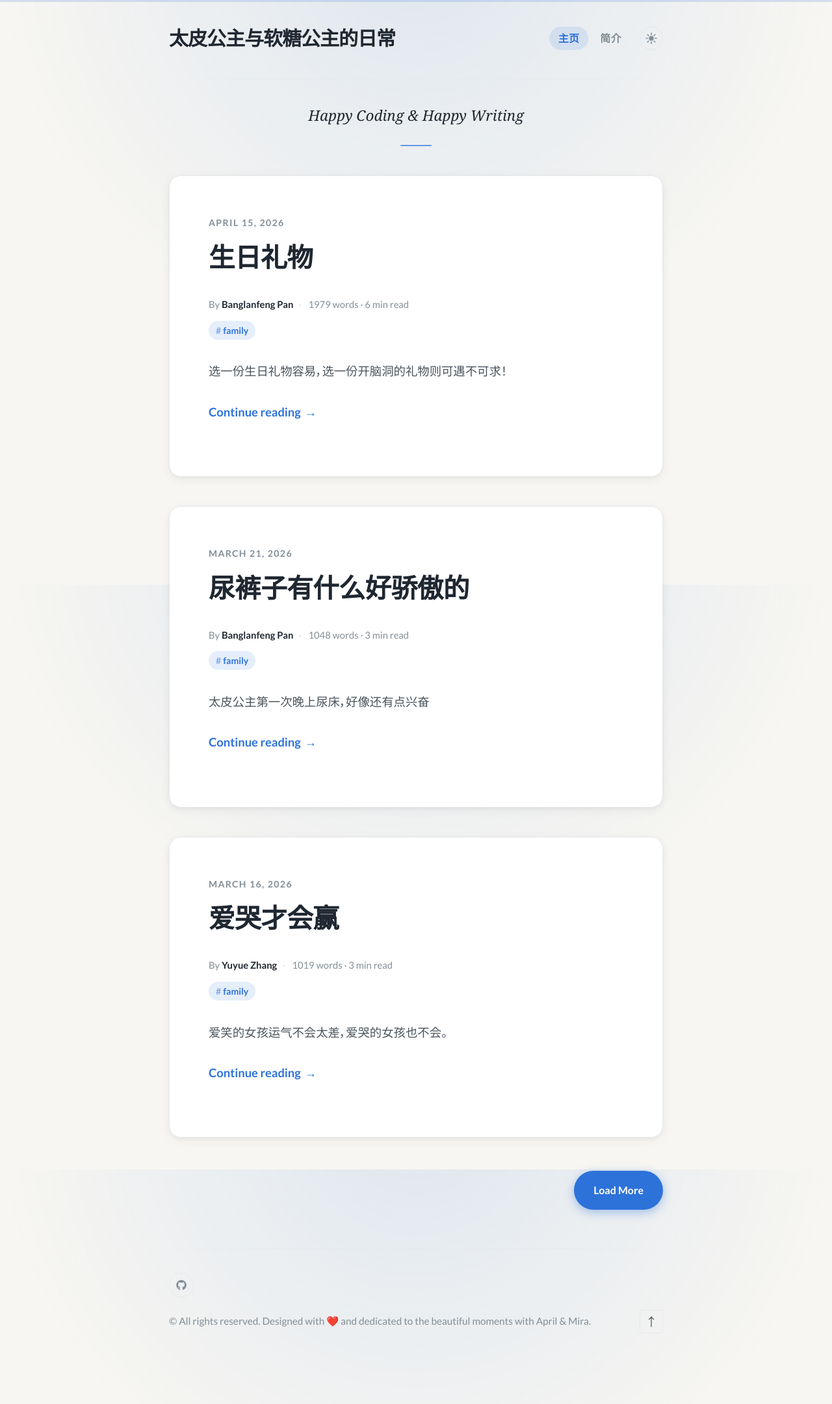
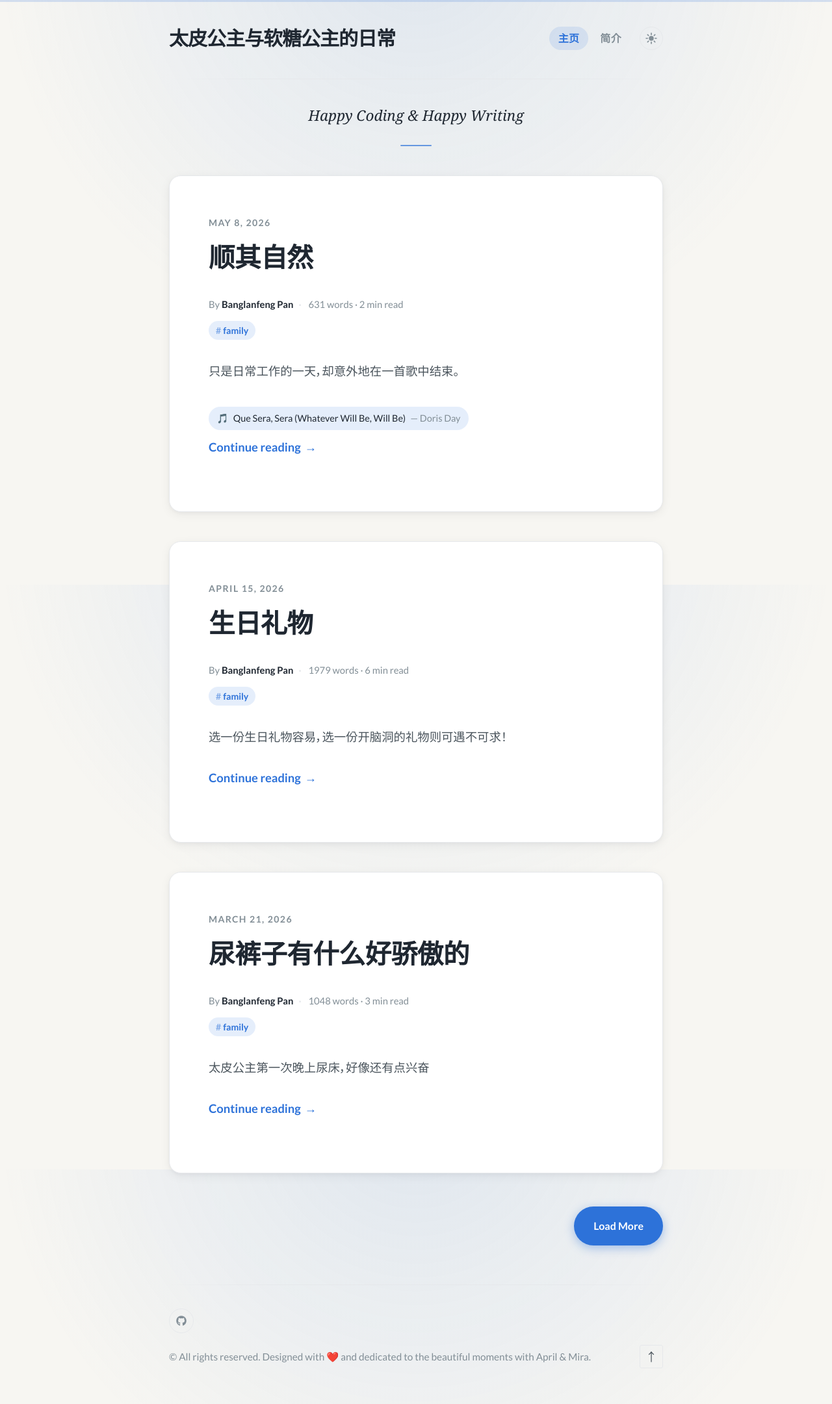
Before and after one commit to spiderPan/APMY, a Jekyll site: the page built from index.html, in a window 1280 px wide. Shown: the whole page at 65% size. Built offline with Jekyll 4.4.1, drawn with Linux system fonts in a browser that asks for light colours; some web fonts are replaced; the list of posts is cut into pages by our own code; before the commit the page ends 2106 px from its top, so only the background shows below that.

Commit message:
added new post with music

```diff
--- a/_layouts/post.html
+++ b/_layouts/post.html
@@ -31,6 +31,7 @@ layout: default
     </header><!-- .post-header -->
     <div id="post-content" class="post-content">
       {{content}}
+      {% include music.html %}
     </div><!-- .post-content -->
     <div class="post-share">
       <span>Share:</span>
--- /dev/null
+++ b/_posts/2026-05-08-顺其自然.md
@@ -0,0 +1,27 @@
+---
+layout: post
+title: "顺其自然"
+slug: que-sera-sera
+description: "只是日常工作的一天，却意外地在一首歌中结束。"
+date: 2026-05-08
+tags: [family]
+music:
+  title: "Que Sera, Sera (Whatever Will Be, Will Be)"
+  artist: "Doris Day"
+  youtube: CcWbZUgymkw
+  start: 11
+---
+
+早上一上线发现公司服务到处是警报🚨，仔细查了一圈，最后是亚马逊驻站工程师通报，是亚马逊服务器温度计坏了，然后就着了🔥，对，物理意义上燃了。一众工程师兵荒马乱，各显神通折腾到中午，公司服务才从废墟里爬起来。
+
+队伍里那个不苟言笑的俄式口音，突然哼起了歌。我说你唱啥？他说你们猜。我被这突如其来的挑战激起了胜负心，毕竟环顾全组，各位糙汉加一起都凑不全五音。我说那你大点声。"哼——哼哼，哼——哼"，俄式口音一唱歌又变成了蚊子叫。这熟悉的圆舞曲却一下把我带回了大学时代，独自坐在机房戴上耳机🎧看电影的样子。午后的阳光暖得发懒，一整个下午的时光，仿佛就在一部黑白片里消磨干净了。
+
+我问你是啥时候看这部电影的？他没看过，但这首歌是小的时候他妈妈经常给他唱的，甚至很长一段时间是他的哄睡曲；想来他今年春天刚休完陪产假，于是问他是不是也给他女儿唱来着？他嘿嘿一笑说是的。
+
+我隐约感觉但又无从考证，他妈妈是如何接触并喜欢上这首歌。毕竟我记忆里电影恐怕比他妈妈年龄还要大不少，但是考虑到她能接触到的年龄，时间线倒也吻合。哦对了，老哥出生在列宁格勒，一座在他记事后没多久，就因改名而不复存在的城市。
+
+晚上睡觉前，我给我家姑娘们放了一遍，大女儿说好听，一边听着一边炫耀着她的睡裙跳了起来；小女儿听了一会，扔下一句“吵”一边跑去刷牙。我自己又听了两遍，赛博朋克，雨打风吹去，倒也应景，
+
+> *Qué Será, Será*  \
+> *Whatever will be, will be* \
+> *The future’s not ours to see*
--- /dev/null
+++ b/_sass/_music-embed.scss
@@ -0,0 +1,47 @@
+.music-embed {
+  margin: 2rem 0;
+  scroll-margin-top: 1.5rem;
+
+  &__player {
+    display: block;
+    width: 100%;
+    aspect-ratio: 16 / 9;
+    border: 0;
+    border-radius: 8px;
+  }
+
+  &__caption {
+    display: flex;
+    align-items: baseline;
+    gap: 0.4rem;
+    margin-top: 0.5rem;
+    color: var(--color-meta);
+    font-size: 0.85rem;
+  }
+
+  &__title {
+    color: var(--color-secondary);
+    font-weight: 500;
+  }
+
+  &__artist {
+    color: var(--color-meta);
+  }
+}
+
+.post-music-chip {
+  display: inline-flex;
+  align-items: center;
+  gap: 0.4rem;
+  margin-top: 0.5rem;
+  padding: 0.25rem 0.7rem;
+  background: var(--color-accent-soft);
+  color: var(--color-secondary);
+  border-radius: 999px;
+  font-size: 0.8rem;
+  text-decoration: none;
+
+  &__artist {
+    color: var(--color-meta);
+  }
+}
--- a/assets/css/style.scss
+++ b/assets/css/style.scss
@@ -83,3 +83,4 @@ $font: (
 @import "animations";
 @import "prism";
 @import "book-viewer";
+@import "music-embed";
--- a/index.html
+++ b/index.html
@@ -31,6 +31,13 @@ layout: default
     </header><!-- .post-header -->
     <div class="post-content">
       <p>{{ post.description | default: post.excerpt | strip_html | truncatewords: 50 }}</p>
+      {% if post.music and post.music.title %}
+      <a class="post-music-chip" href="{{ site.baseurl }}{{ post.url }}#music-player">
+        <span aria-hidden="true">🎵</span>
+        <span>{{ post.music.title }}</span>
+        {% if post.music.artist %}<span class="post-music-chip__artist">— {{ post.music.artist }}</span>{% endif %}
+      </a>
+      {% endif %}
       <p class="read-more"><a href="{{ site.baseurl }}{{ post.url }}" class="read-more-link">Continue reading</a></p>
     </div><!-- .post-content -->
   </article><!-- .post -->
--- a/package.json
+++ b/package.json
@@ -18,7 +18,7 @@
   },
   "scripts": {
     "test": "echo \"Error: no test specified\" && exit 1",
-    "start": "bundle install && npx webpack --watch & bundle exec jekyll serve --watch --livereload --force_polling --host 0.0.0.0 --incremental",
+    "start": "bundle install && (npx webpack --watch & bundle exec jekyll serve --watch --livereload --force_polling --host 0.0.0.0 --incremental)",
     "build": "node_modules/.bin/webpack && bundle exec jekyll build",
     "optimize-books": "node scripts/optimize-images.js",
     "qrcode": "./node_modules/.bin/qrcode -o qrcode.png",
```
Also changed, not shown: CLAUDE.md (added, +39 -0 lines), _includes/music.html (added, +30 -0 lines), _posts/2023-10-19-土拨鼠之日.md (+1 -1 lines), 1 other file.
